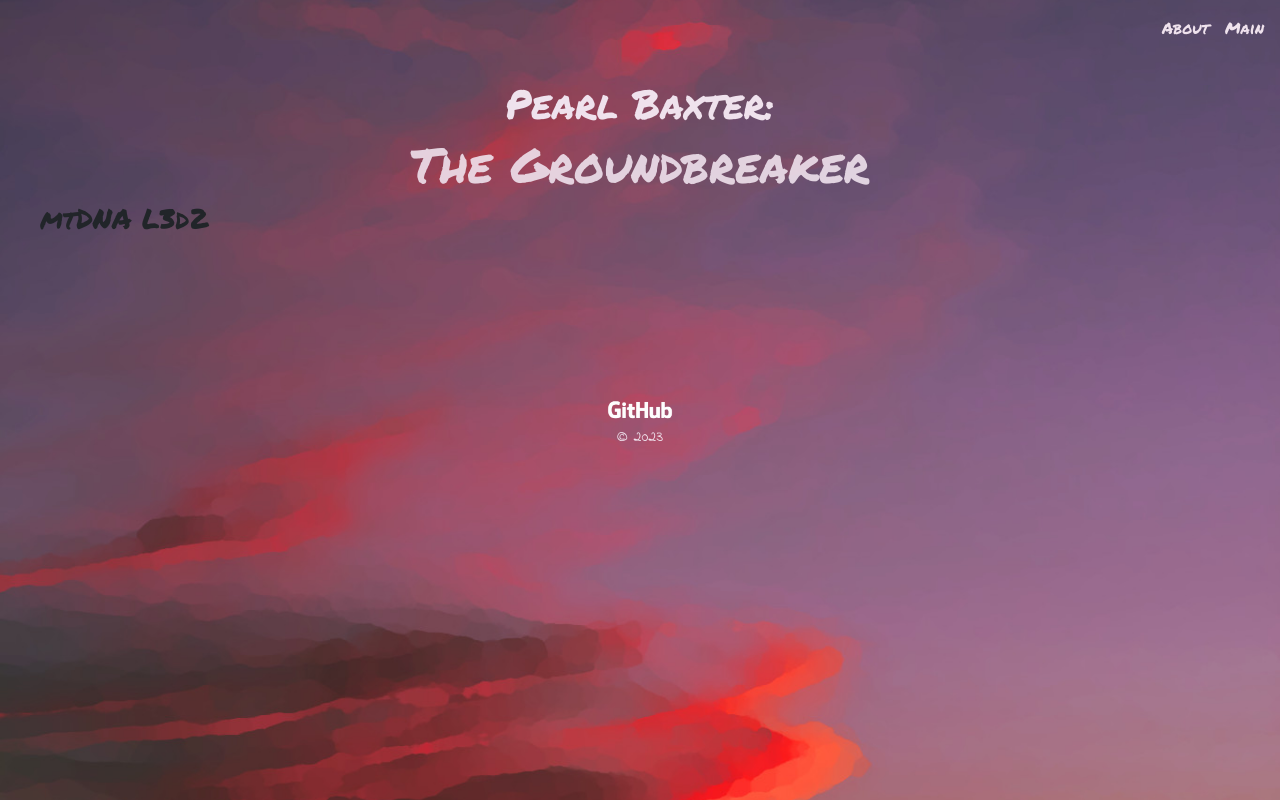
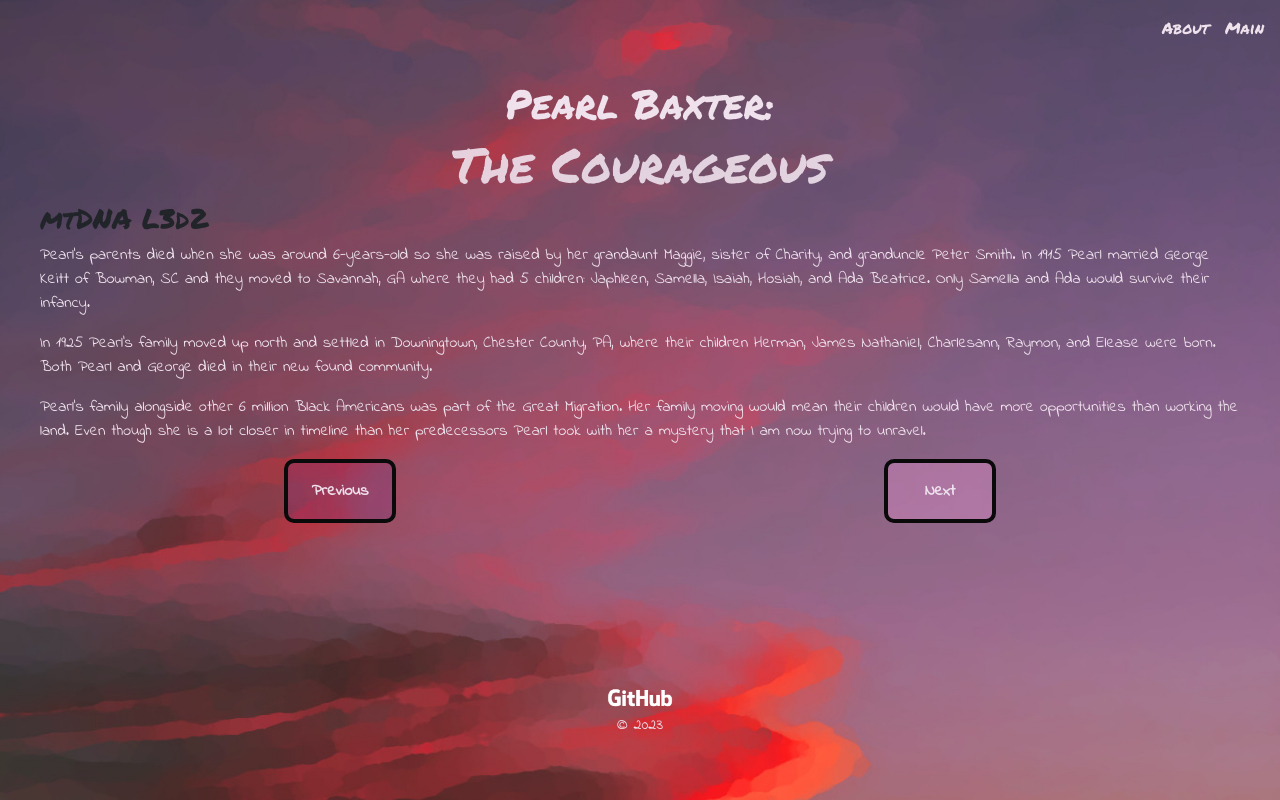
Before and after one commit to tracybrtn/little-altar, a React (Create React App) app: page /Pearl in a window 1280 px wide. Built offline with nearby package versions, Linux system fonts and the light colour scheme; a web font is replaced by a local one.

Commit message:
profiles created with routing. Changes in CSS

```diff
--- a/src/index.css
+++ b/src/index.css
@@ -14,7 +14,7 @@
 }
 
 body {
-  font-family: 'Vollkorn', serif;
+  font-family: 'Indie Flower', cursive;
   -webkit-font-smoothing: antialiased;
   -moz-osx-font-smoothing: grayscale;
 
@@ -24,10 +24,6 @@ body {
   background-attachment: fixed;
   background-size: cover;
   background-repeat: no-repeat;
-}
-
-p {
-  font-family: 'Indie Flower', cursive;
 }
 
 h1, h2, h3, h4, h5, h6 {
@@ -50,13 +46,11 @@ main {
 
 /*END OF HEADER */
 
-
-
 h1 {
   color: var(--primary-color);
   text-align: center;
+}
 
-}
 h2 {
   color: var(--primary-color);
   opacity: 90%;
@@ -102,12 +96,17 @@ a {
 }
 
 button {
-  border: none;
   padding: 10px 20px;
   font-size: 16px;
   border-radius: 10px;
   text-align: center;
   background-color: var(--primary-color);
+  font-weight: 600;
+  border-style: solid;
+}
+
+.home-btn {
+  border: none;
 }
 
 /*END OF HOME PAGE*/
@@ -123,3 +122,29 @@ footer p {
 .logo {
   max-height: 30px;
 }
+
+/*PROFILES*/
+
+.storytelling {
+  display: flex;
+  justify-content: space-around;
+}
+
+.storytelling button {
+  width: 7em;
+  height: 4em;
+  border-color: #0a0a0a;
+  border-width: 4px;
+}
+
+.storytelling a {
+  color: var(--primary-color);
+}
+
+.btn-previous {
+  background-color: #3518dc18;
+}
+
+.btn-next {
+  background-color: #f89de050
+}
--- a/src/pages/Charity.js
+++ b/src/pages/Charity.js
@@ -1,4 +1,5 @@
 import React from "react";
+import { Link } from "react-router-dom";
 
 const Charity = () => {
   return (
@@ -9,7 +10,15 @@ const Charity = () => {
         <h3>mtDNA L3d2</h3>
         <p>They say all roads lead back to Rome. In the Black branch of the Little Family, all stories lead back to Charity. Born in 1852, she was the daughter of emancipated slaves Tony Jones and Patsy.</p>
         <p>It is unclear how she ended up in Alabama. What we do know is that while she was there in the early 1870s, she mothered three children by white plantation overseer John Little: Lula, Laura, and John. In 1875, while pregnant with John, she left Alabama with her daughters and reunited with her parents in Bowman, SC.</p>
-        <p>On Charity's character through what we know on records</p>
+        <p>Charity was an incredibly resilient and hard-working woman. She worked all her life as a farm laborer. She was a mother to at least 5 children. She died in 1902, at 50 years of age. </p>
+      </div>
+      <div className="storytelling">
+        <button className="btn-previous">
+          <Link to='/'>Previous</Link>
+        </button>
+        <button className="btn-next">
+        <Link to='/Laura'>Next</Link>
+        </button>
       </div>
     </main>
   );
--- a/src/pages/Home.js
+++ b/src/pages/Home.js
@@ -13,7 +13,7 @@ const Home = () => {
             </p>
             <p class="citation">- ACOK 40: DAENERYS III. GRRM</p>
           </div>
-          <button>
+          <button className="home-btn">
             <Link to='/Charity'>Meet the ancestors</Link>
           </button>
         </div>
--- a/src/pages/Laura.js
+++ b/src/pages/Laura.js
@@ -1,4 +1,5 @@
 import React from "react";
+import { Link } from "react-router-dom";
 
 const Laura = () => {
   return (
@@ -7,9 +8,17 @@ const Laura = () => {
         <h1>Laura Little:</h1>
         <h2>The Blueprint</h2>
         <h3>mtDNA L3d2</h3>
-        <p></p>
-        <p></p>
-        <p></p>
+        <p>Laura was the daughter of an emancipated Black woman and a plantation overseer. She spent the two first years of her life in Alabama before moving back to Orangeburg, SC with her pregnant mother and older sister Lula. </p>
+        <p>From oral history compiled by my cousin John Spells, we know that Laura was a genteel church woman who deeply loved her husband Madison Baxter, who operated a small home farm in Cow Castle, SC. At 27 years old I am older than Laura ever was, because both her and Madison died of tuberculosis sometime around the turn of the century. They had three children: Shelton, Pearl, and Elease Baxter.</p>
+        <p>Laura, and for what is worth Madison, was of mixed race. Although her birth circumstances and mine are completely different, as well as the way we both experience and move through the world, there is something really comforting knowing there were other mixed race people in my bloodline before I came. </p>
+      </div>
+      <div className="storytelling">
+        <button className="btn-previous">
+          <Link to='/Charity'>Previous</Link>
+        </button>
+        <button className="btn-next">
+          <Link to='/Pearl'>Next</Link>
+        </button>
       </div>
     </main>
   );
--- a/src/pages/Pearl.js
+++ b/src/pages/Pearl.js
@@ -1,15 +1,24 @@
 import React from "react";
+import { Link } from "react-router-dom";
 
 const Pearl = () => {
   return (
     <main>
       <div>
         <h1>Pearl Baxter:</h1>
-        <h2>The Groundbreaker</h2>
+        <h2>The Courageous</h2>
         <h3>mtDNA L3d2</h3>
-        <p></p>
-        <p></p>
-        <p></p>
+        <p>Pearl’s parents died when she was around 6-years-old so she was raised by her grandaunt Maggie, sister of Charity, and granduncle Peter Smith. In 1915 Pearl married George Keitt of Bowman, SC and they moved to Savannah, GA where they had 5 children: Japhleen, Samella, Isaiah, Hosiah, and Ada Beatrice. Only Samella and Ada would survive their infancy.</p>
+        <p>In 1925 Pearl’s family moved up north and settled in Downingtown, Chester County, PA, where their children Herman, James Nathaniel, Charlesann, Raymon, and Elease were born. Both Pearl and George died in their new found community.</p>
+        <p>Pearl’s family alongside other 6 million Black Americans was part of the Great Migration. Her family moving would mean their children would have more opportunities than working the land. Even though she is a lot closer in timeline than her predecessors Pearl took with her a mystery that I am now trying to unravel.</p>
+      </div>
+      <div className="storytelling">
+        <button className="btn-previous">
+          <Link to='/Laura'>Previous</Link>
+        </button>
+        <button className="btn-next">
+          <Link to='/'>Next</Link>
+        </button>
       </div>
     </main>
   );
```
Also changed, not shown: src/components/Storytelling/index.js (added, +17 -0 lines).
